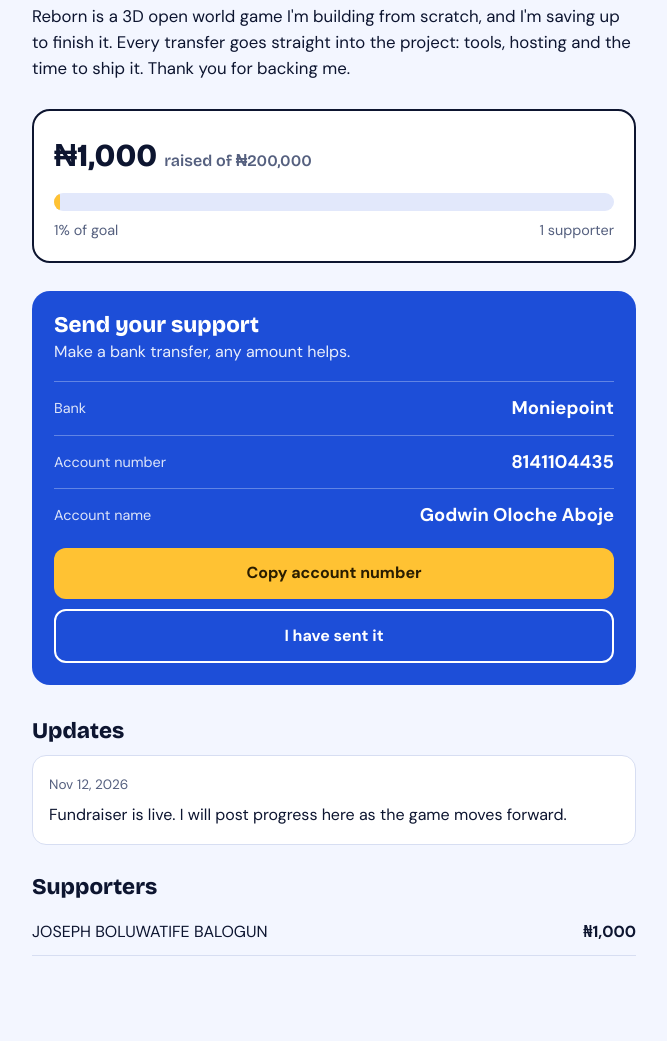
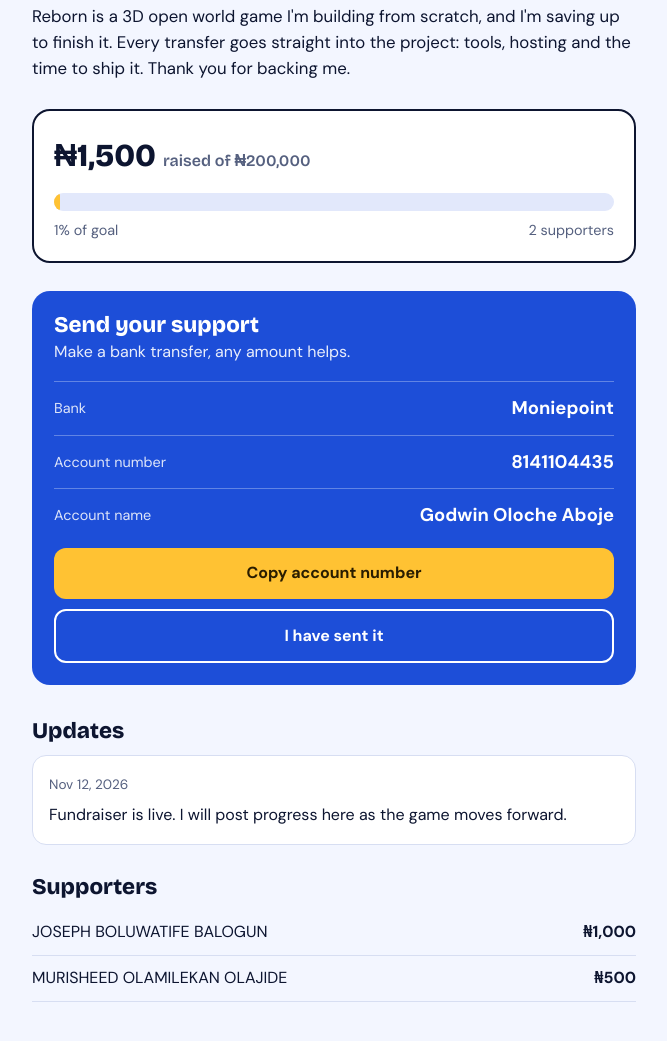
Before and after one commit to code-with-aboje/fund_reborn, a plain HTML site: page index.html in a window 1280 px wide. Shown: the part 239-1280 px from the top of the page, without its empty margins (306-973 px from the left). Before the commit the page ends 1255 px from the top, so only its background shows below. Drawn offline with nearby package versions, Linux system fonts and the light colour scheme.

Commit message:
Update index.html

```diff
--- a/index.html
+++ b/index.html
@@ -93,7 +93,7 @@ var CFG = {
   by: "by Bluey",
   story: "Reborn is a 3D open world game I'm building from scratch, and I'm saving up to finish it. Every transfer goes straight into the project: tools, hosting and the time to ship it. Thank you for backing me.",
   goal: 200000,
-  raised: 1000,
+  raised: 1500,
   bank: "Moniepoint",
   acct: "8141104435",
   name: "Godwin Oloche Aboje",
@@ -101,7 +101,7 @@ var CFG = {
   posts: [
     { date: "Nov 12, 2026", text: "Fundraiser is live. I will post progress here as the game moves forward." }
   ],
-  supporters: [  { name: "JOSEPH BOLUWATIFE BALOGUN", amount: 1000 }  ]
+  supporters: [  { name: "JOSEPH BOLUWATIFE BALOGUN", amount: 1000 }, {name: "MURISHEED OLAMILEKAN OLAJIDE", amount : 500}  ]
 };
 /* ========================== */
 
```
